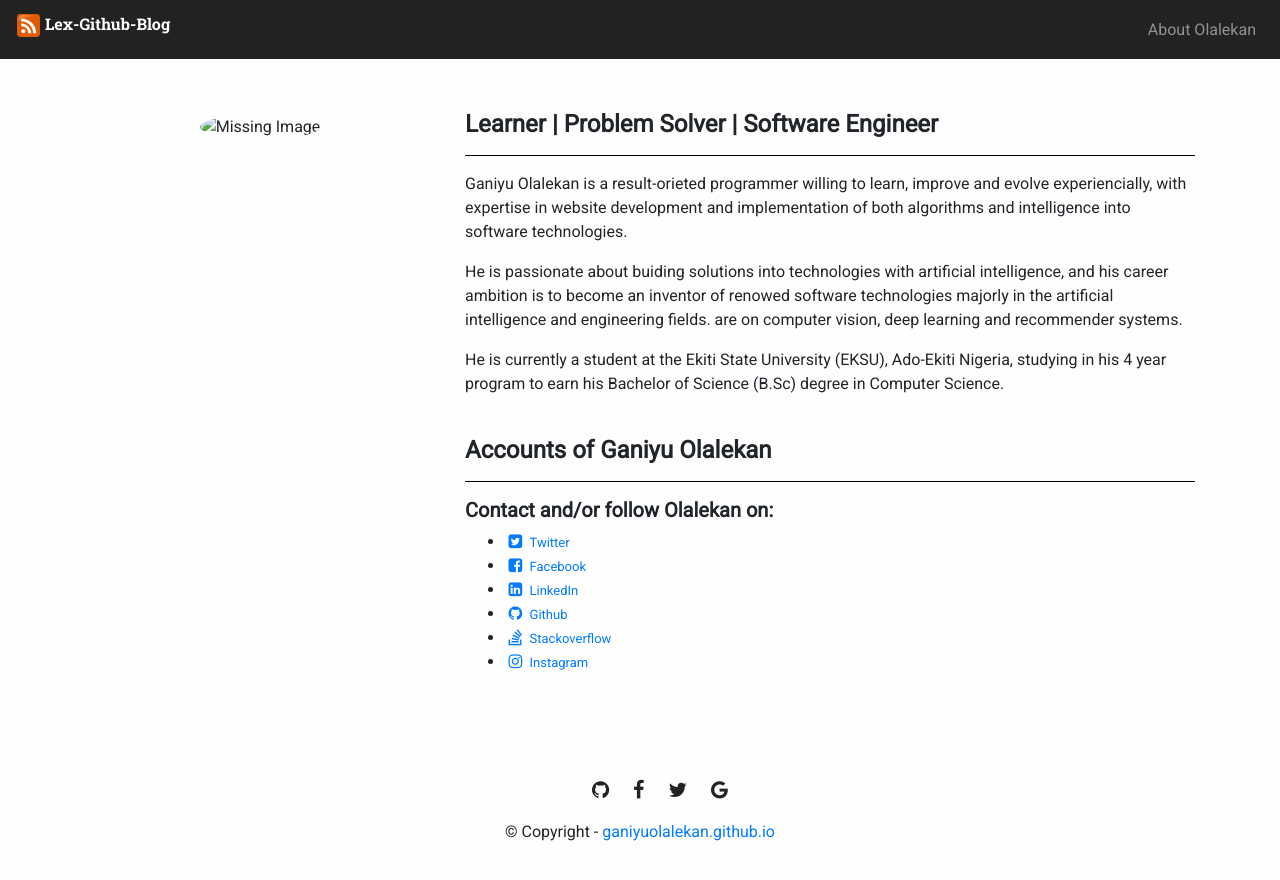
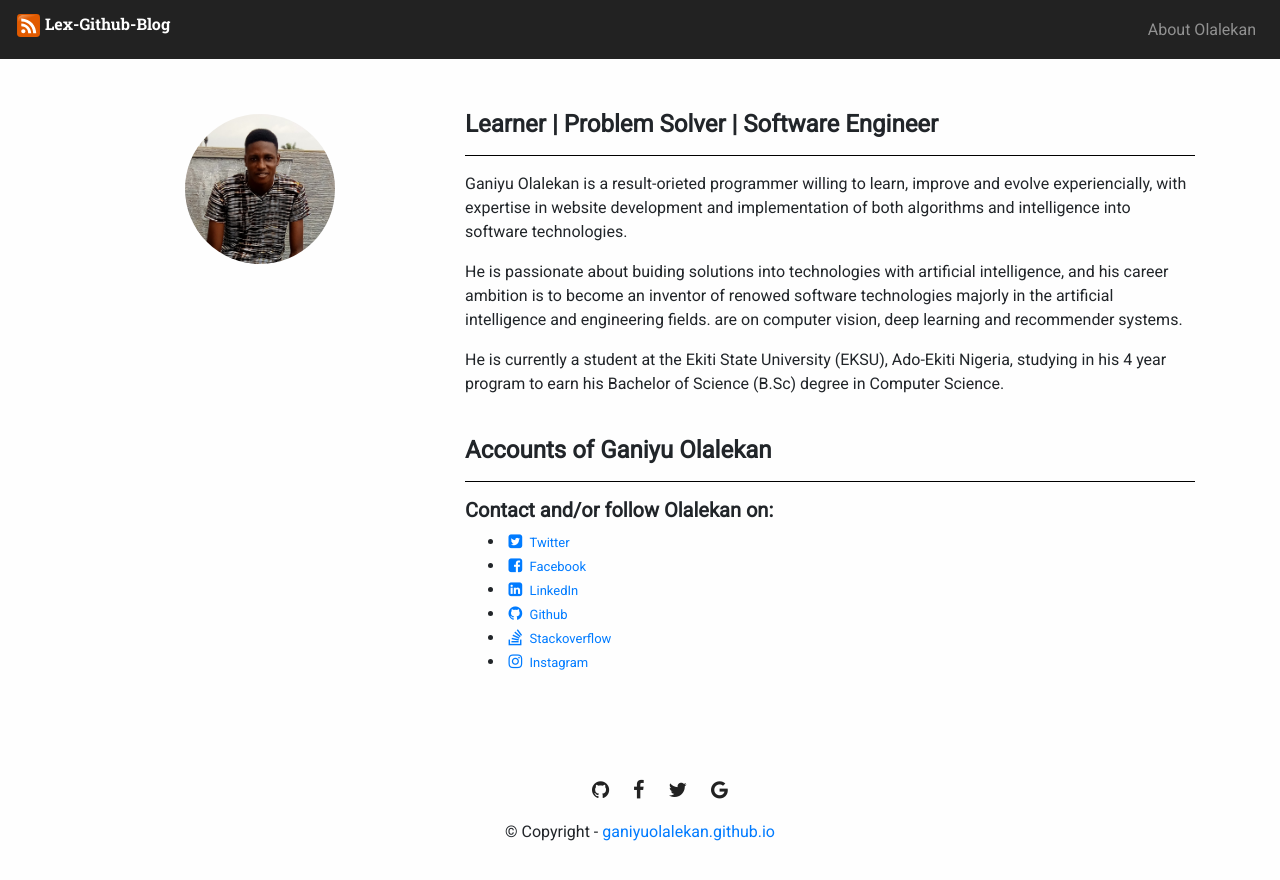
Before and after one commit to ganiyuolalekan/ganiyuolalekan.github.io, a Jekyll site: the page built from about.md, in a window 1280 px wide. Shown: the top 880 px of the page. Built offline with Jekyll 4.4.1, drawn with Linux system fonts in a browser that asks for light colours; nearby versions of some CDN libraries.

Commit message:
re-adjusting site

```diff
--- a/_layouts/about.html
+++ b/_layouts/about.html
@@ -19,7 +19,11 @@
                 <div class="row">
                     <div class="col-lg-4 col-md-4" id="profile">
                         <br>
-                        <img src="{{ author.image }}" class="img-circle" alt="Missing Image" width="200px">
+                        {% if author.avatar contains 'http' %}
+                            <img src="{{ author.avatar }}" class="img-circle" alt="Missing Image" width="150px">
+                        {% else %}
+                            <img src="{{ site.github.url }}/images/{{ author.avatar }}" class="img-circle" alt="Missing Image" width="150px">
+                        {% endif %}
                         <br><br>
                     </div>
                     <div class="col-lg-8 col-md-8">
```
